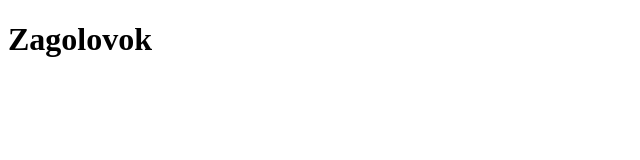
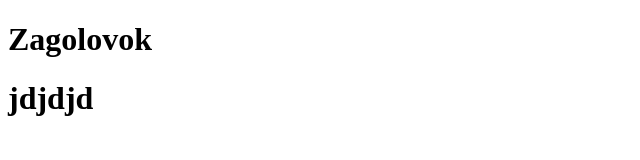
Before and after one commit to oparin92/ui, a plain HTML site: page index.html in a window 1280 px wide. Shown: the whole page, without its empty margins (0-640 px from the left). Drawn offline with Linux system fonts and the light colour scheme.

Commit message:
new commit

```diff
--- a/index.html
+++ b/index.html
@@ -7,5 +7,6 @@
 </head>
 <body>
     <h1>Zagolovok</h1>
+    <h1>jdjdjd</h1>
 </body>
 </html>
```
